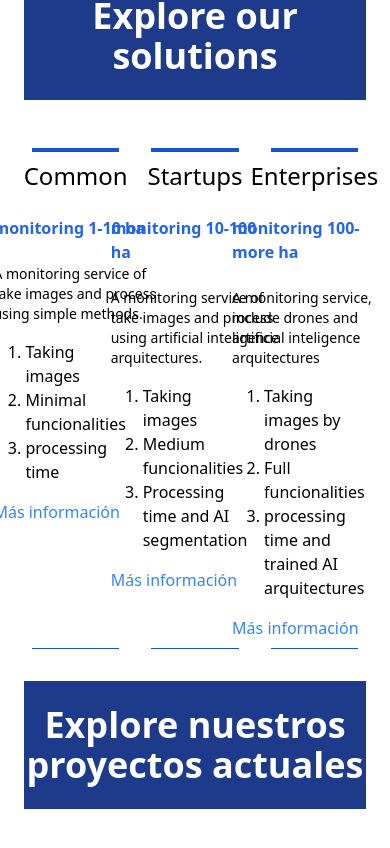
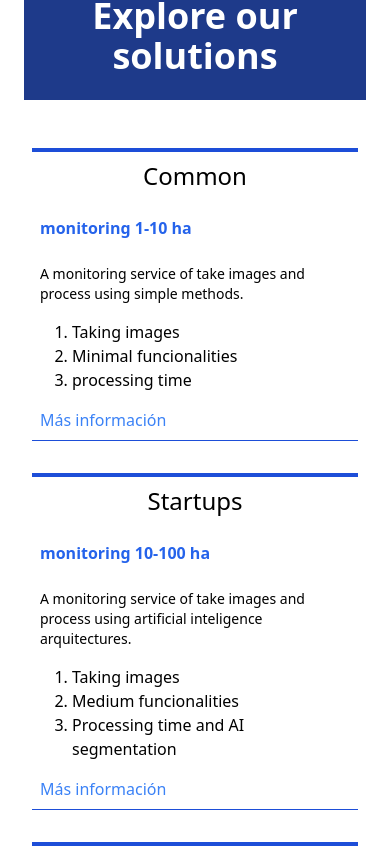
Before and after one commit to ljmantillasc/rsapp, a Next.js app: page / in a window 390 px wide. Shown: the part 896-1744 px from the top of the page. Built offline with nearby package versions, Linux system fonts and the light colour scheme.

Commit message:
eleven commit

```diff
--- a/pages/index.jsx
+++ b/pages/index.jsx
@@ -39,7 +39,7 @@ const Home = () => {
         <div>
           <h3 className='text-left text-2xl text-white pb-2'>Por sector</h3>
         </div>
-        <div className='grid grid-cols-3 gap-4'>
+        <div className='grid grid-cols-1 md:grid-cols-3 lg:grid-cols-3 gap-4'>
           <ServiceItem
             title={"Common"}
             service = {"monitoring 1-10 ha"}
@@ -69,7 +69,7 @@ const Home = () => {
       </section>
       <section className='h-screen m-6'>
         <div className='w-full bg-blue-900'>
-          <h2 className='text-center text-4xl font-bold text-white py-6'>Explore nuestros proyectos actuales</h2>
+          <h2 className='text-center text-4xl font-bold text-white py-6'>Our actual projects</h2>
         </div>
       </section>
       <footer className='m-6'>© 2022, Remote Sensing AI, Inc. Todos los derechos reservados.</footer>
```
